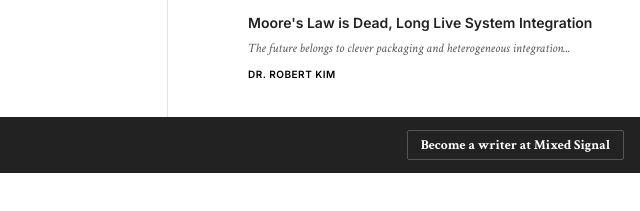
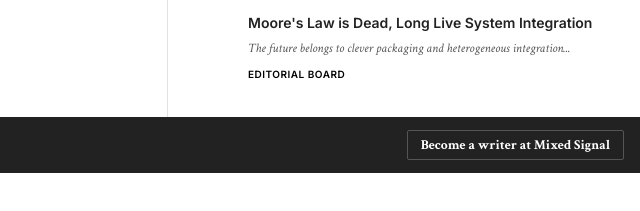
Before and after one commit to mixedsignaldotio/mixedsignaldotio.github.io, a plain HTML site: page index.html in a window 1280 px wide. Shown: the part 627-838 px from the top of the page, 640-1280 px from the left. Drawn offline with nearby package versions, Linux system fonts and the light colour scheme.

Commit message:
minor edit

```diff
--- a/index.html
+++ b/index.html
@@ -146,7 +146,7 @@
                             <h5><a href="#">Moore's Law is Dead, Long Live System Integration</a></h5>
                             <p class="opinion-excerpt">The future belongs to clever packaging and heterogeneous integration...</p>
                             <div class="article-meta">
-                                <span class="author">Dr. Robert Kim</span>
+                                <span class="author">Editorial Board</span>
                             </div>
                         </article>
 
```
